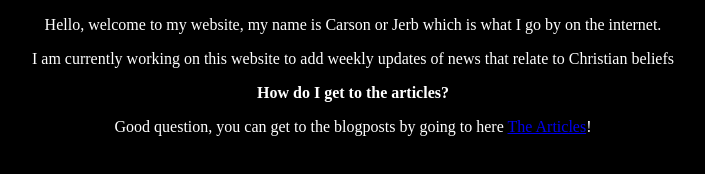
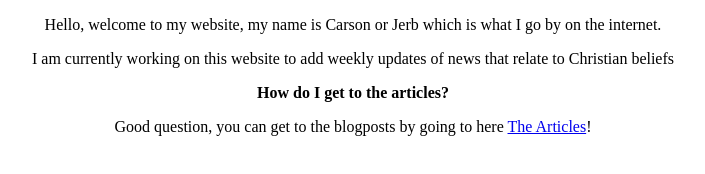
Before and after one commit to RealTworldor/Copper-s-Mods, a plain HTML site: page index.html in a window 1280 px wide. Shown: the whole page, without its empty margins (287-992 px from the left). Drawn offline with Linux system fonts and the light colour scheme.

Commit message:
Made the background color white instead of black

```diff
--- a/index.html
+++ b/index.html
@@ -4,8 +4,8 @@
       <style>
       body {
         text-align: center;
-        background-color: rgb(0, 0, 0);
-        color: rgb(255, 255, 255);
+        background-color: rgb(255, 255, 255);
+        color: rgb(0, 0, 0);
         font-family: serif;
       }
       </style>
```
Also changed, not shown: articles.html (+2 -2 lines).
